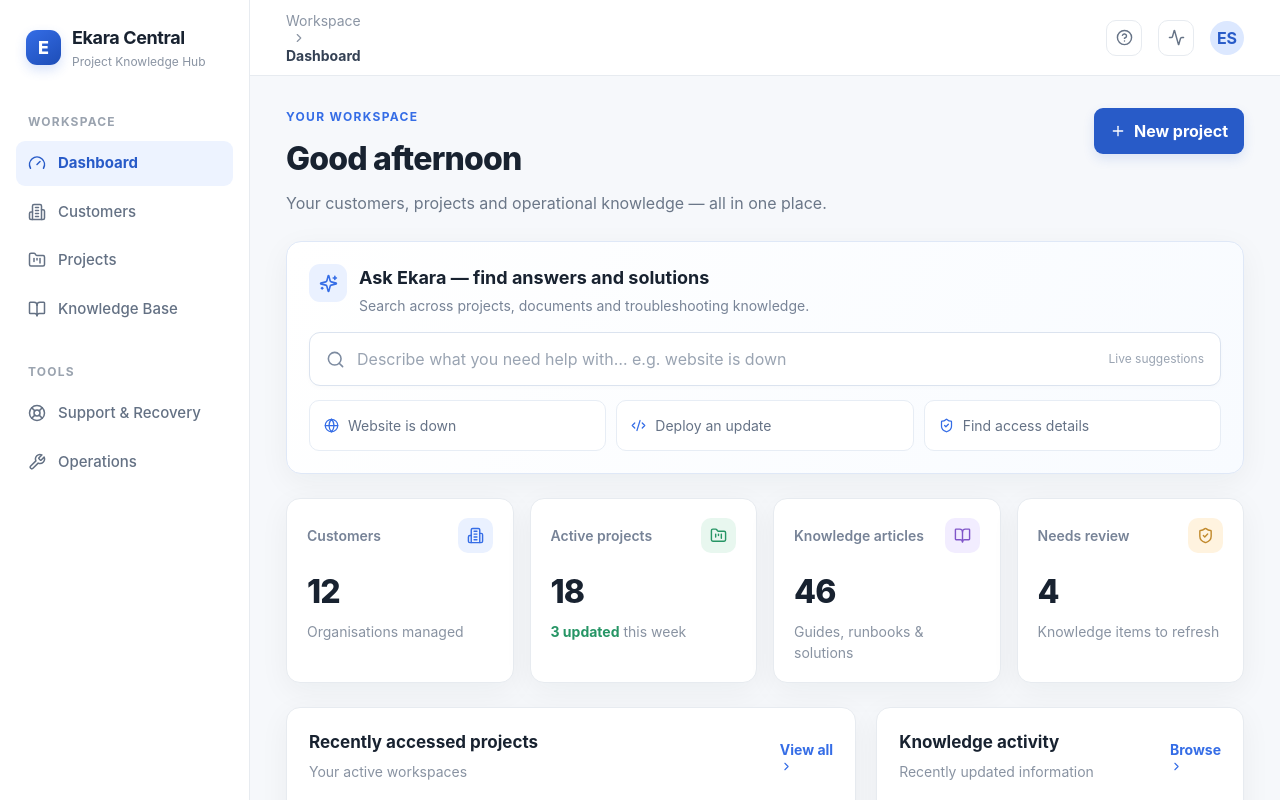
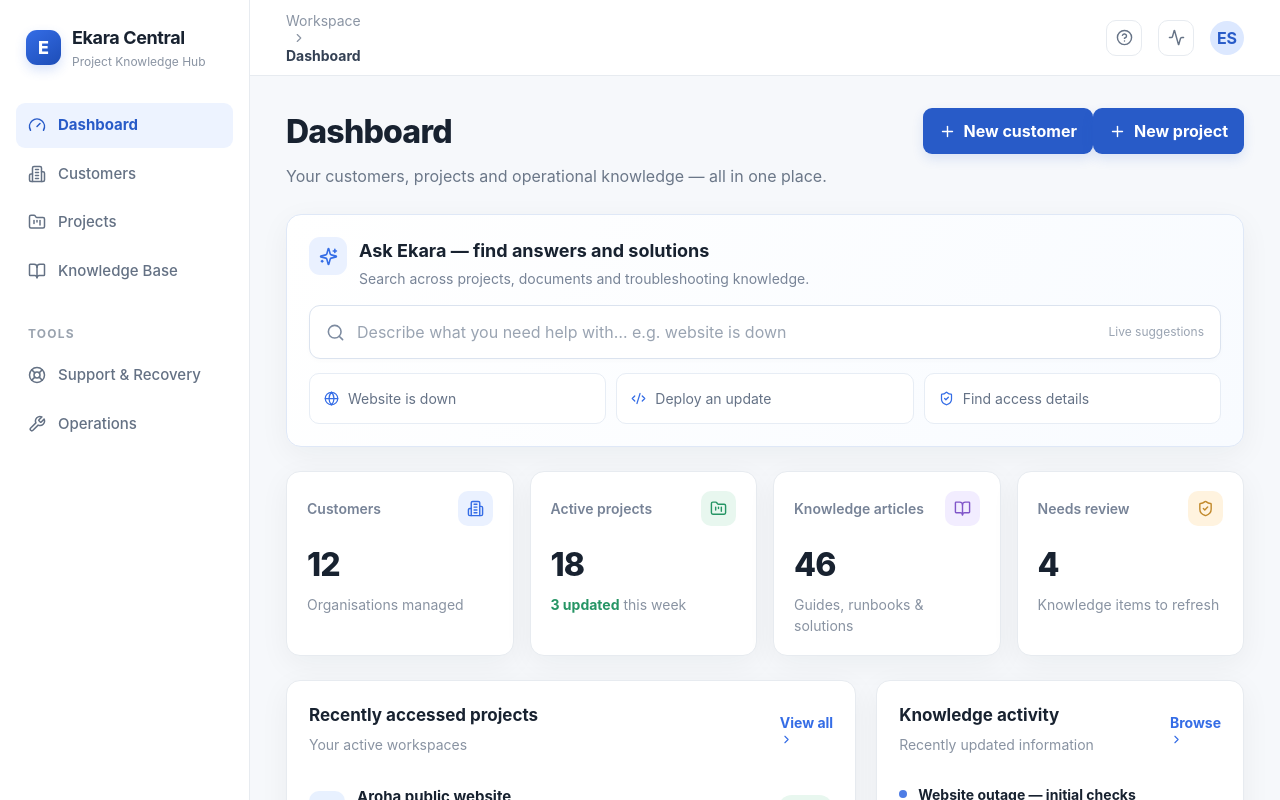
Before and after one commit to salpadoru/Ekara-Central, a Next.js app: page / in a window 1280 px wide. Shown: the top 800 px of the page. Built offline with nearby package versions, Linux system fonts and the light colour scheme.

Commit message:
Simplify dashboard heading and add customer action

```diff
--- a/src/app/page.tsx
+++ b/src/app/page.tsx
@@ -39,7 +39,7 @@ export default function Home() {
   return <div className="app-shell">
     <aside className="sidebar">
       <div className="brand"><div className="brand-mark">E</div><div><div className="brand-name">Ekara Central</div><div className="brand-sub">Project Knowledge Hub</div></div></div>
-      <div className="nav-label">WORKSPACE</div>
+
       {nav.map(item => <button key={item.label} className={`nav-item ${section === item.label ? "active" : ""}`} onClick={() => { setSection(item.label); setQuery(""); setSelectedSolution(null); }}><item.icon /><span>{item.label}</span></button>)}
       <div className="nav-label" style={{ marginTop: 18 }}>TOOLS</div>
       <button className="nav-item" onClick={() => goSearch("website down")}><LifeBuoy/><span>Support & Recovery</span></button>
@@ -50,7 +50,7 @@ export default function Home() {
       <header className="topbar"><div className="crumb">Workspace <ChevronRight size={14} style={{ verticalAlign: "middle", margin: "0 6px" }}/><strong>{section}</strong></div><div className="top-actions"><button className="icon-button" aria-label="Help"><CircleHelp size={17}/></button><button className="icon-button" aria-label="Activity"><Activity size={17}/></button><div className="avatar">ES</div></div></header>
       <main className="main">
         {section === "Dashboard" && <>
-          <div className="welcome-row"><div><div className="eyebrow">Your workspace</div><h1 className="page-title">Good afternoon</h1><p className="page-subtitle">Your customers, projects and operational knowledge — all in one place.</p></div><button className="primary-button" onClick={() => setSection("Projects")}><Plus size={16}/> New project</button></div>
+          <div className="welcome-row dashboard-heading"><div><h1 className="page-title">Dashboard</h1><p className="page-subtitle">Your customers, projects and operational knowledge — all in one place.</p></div><div className="dashboard-actions"><button className="primary-button" onClick={() => setSection("Customers")}><Plus size={17}/> New customer</button><button className="primary-button" onClick={() => setSection("Projects")}><Plus size={17}/> New project</button></div></div>
           <section className="search-panel"><div className="search-head"><div className="search-badge"><Sparkles size={19}/></div><div><div className="search-title">Ask Ekara — find answers and solutions</div><div className="search-desc">Search across projects, documents and troubleshooting knowledge.</div></div></div><div className="search-box"><Search size={19} color="#7d8ba0"/><input value={query} onChange={e => {setQuery(e.target.value);setSelectedSolution(null);}} placeholder="Describe what you need help with… e.g. website is down"/><span className="search-hint">Live suggestions</span></div>
             {query ? <div className="solution-list" style={{ marginTop: 13 }}>{matches.length ? matches.map(s => <button className="solution" key={s.title} onClick={() => setSelectedSolution(s)} style={{ textAlign: "left", background: "white", width: "100%" }}><div className="solution-icon"><Lightbulb size={17}/></div><div><div className="solution-title">{s.title}</div><div className="solution-meta">{s.description}</div><div className="solution-meta">{s.category} · {s.source}</div></div><ChevronRight size={16} color="#98a3b2" style={{ marginLeft: "auto", flexShrink: 0 }}/></button>) : <div className="empty-state">No matching recommendations yet. Try “website”, “deploy”, “database” or “access”.</div>}</div> : <div className="suggestions"><button className="suggestion" onClick={() => goSearch("website down")}><Globe size={15}/> Website is down</button><button className="suggestion" onClick={() => goSearch("deploy website update")}><Code2 size={15}/> Deploy an update</button><button className="suggestion" onClick={() => goSearch("access username password")}><ShieldCheck size={15}/> Find access details</button></div>}
             {selectedSolution && <div className="kb-card" style={{ marginTop: 14, borderColor: "#cbdaf7" }}><div style={{ display: "flex", alignItems: "center", gap: 8 }}><CheckCircle2 size={17} color="#2b966b"/><h3>{selectedSolution.title}</h3></div><p>{selectedSolution.description}</p><div className="kb-meta"><span>{selectedSolution.category} · {selectedSolution.source}</span><button className="text-link" onClick={() => setSection("Knowledge Base")}>Open knowledge base <ArrowUpRight size={13} style={{ verticalAlign: "middle" }}/></button></div></div>}
```
